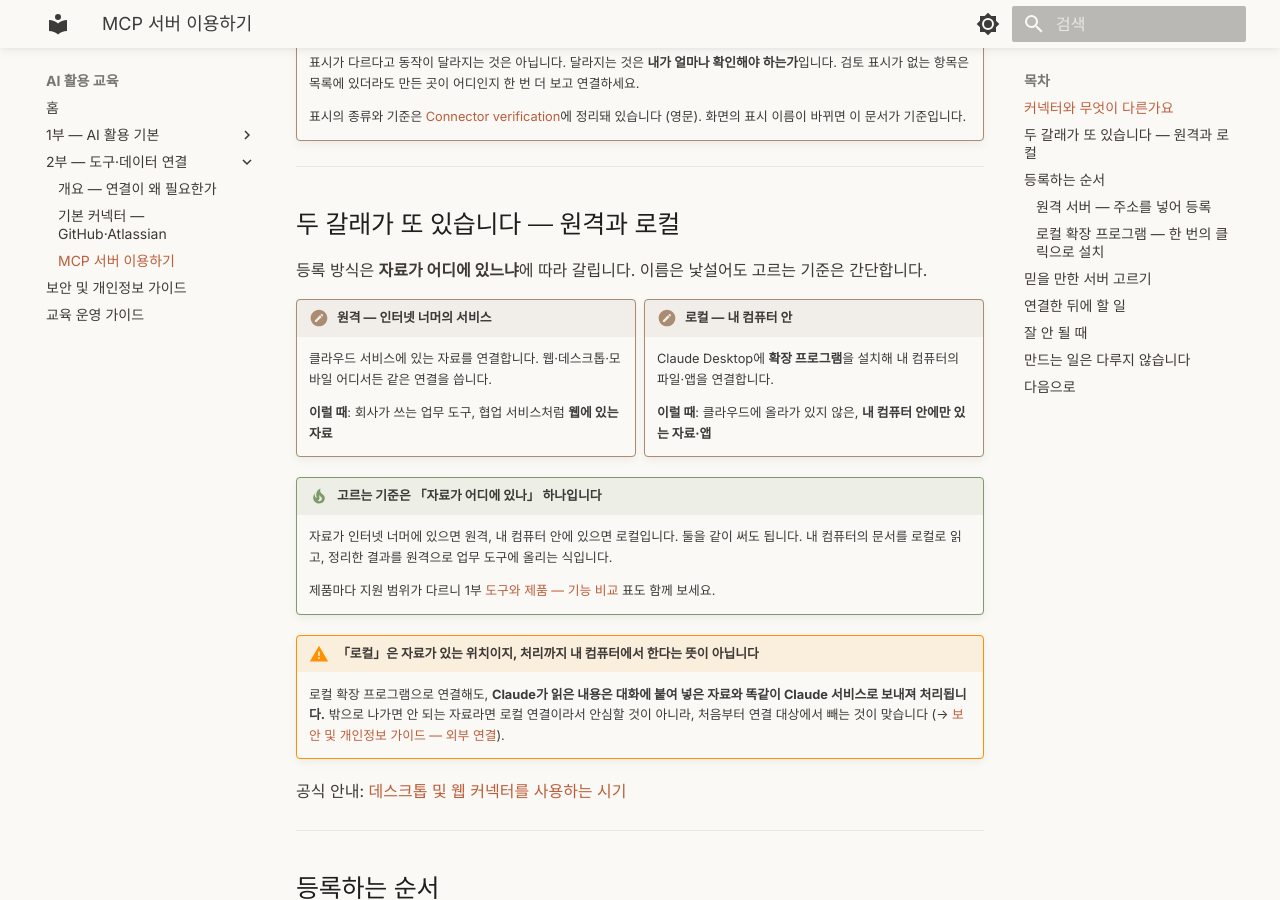
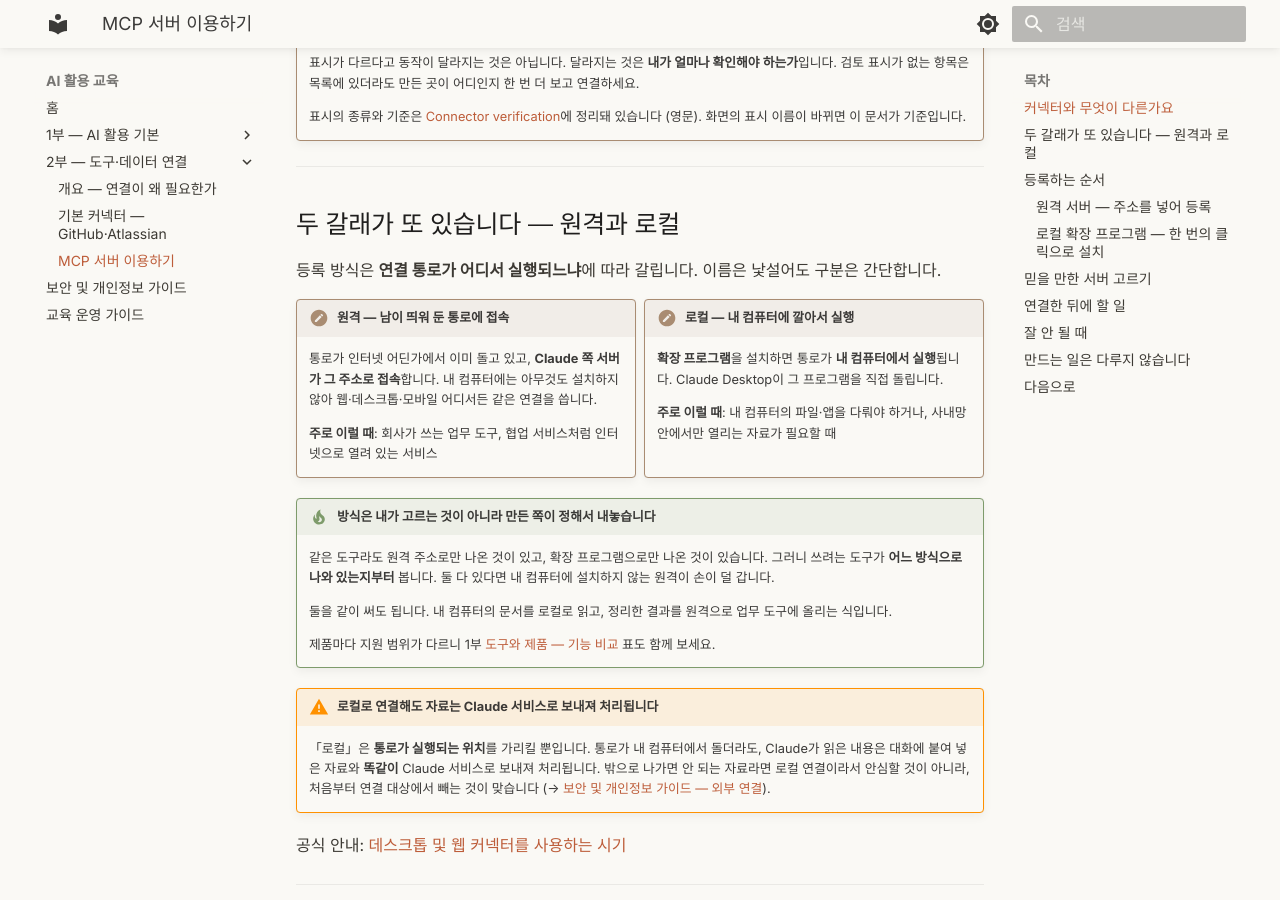
Before and after one commit to scroogy-dev/ai-onboarding, an MkDocs documentation site: the page built from docs/connect/mcp-servers.md, in a window 1280 px wide and 900 px high, scrolled down 1260 px. Built offline with MkDocs 1.6.1 and Material for MkDocs 9.7.7, drawn with Linux system fonts in a browser that asks for light colours.

Commit message:
docs: 원격·로컬 구분 기준을 실행 위치로 정정 (#49)
- 기준을 「자료가 어디에 있나」에서 「연결 통로가 어디서 실행되나」로 교체. 로컬 확장이 클라우드 자료를 다루는 흔한 경우와 어긋나던 문제
- 두 카드를 실행 주체로 재작성(Claude 쪽 서버가 접속 / 내 컴퓨터가 실행)하고 로컬 카드에 사내망 케이스 추가
- 고르는 기준 tip을 "방식은 만든 쪽이 정해서 내놓는다"로 교체. 기준이 자료 위치 하나라는 단정 제거
- 로컬 warning 제목을 사실 서술로 바꾸고 「로컬」이 통로 실행 위치임을 본문에 명시

```diff
--- a/docs/connect/mcp-servers.md
+++ b/docs/connect/mcp-servers.md
@@ -39,29 +39,31 @@
 
 ## 두 갈래가 또 있습니다 — 원격과 로컬 { #remote-vs-local }
 
-등록 방식은 **자료가 어디에 있느냐**에 따라 갈립니다. 이름은 낯설어도 고르는 기준은 간단합니다.
+등록 방식은 **연결 통로가 어디서 실행되느냐**에 따라 갈립니다. 이름은 낯설어도 구분은 간단합니다.
 
 <div class="grid" markdown>
 
-!!! note "원격 — 인터넷 너머의 서비스"
-    클라우드 서비스에 있는 자료를 연결합니다. 웹·데스크톱·모바일 어디서든 같은 연결을 씁니다.
+!!! note "원격 — 남이 띄워 둔 통로에 접속"
+    통로가 인터넷 어딘가에서 이미 돌고 있고, **Claude 쪽 서버가 그 주소로 접속**합니다. 내 컴퓨터에는 아무것도 설치하지 않아 웹·데스크톱·모바일 어디서든 같은 연결을 씁니다.
 
-    **이럴 때**: 회사가 쓰는 업무 도구, 협업 서비스처럼 **웹에 있는 자료**
+    **주로 이럴 때**: 회사가 쓰는 업무 도구, 협업 서비스처럼 인터넷으로 열려 있는 서비스
 
-!!! note "로컬 — 내 컴퓨터 안"
-    Claude Desktop에 **확장 프로그램**을 설치해 내 컴퓨터의 파일·앱을 연결합니다.
+!!! note "로컬 — 내 컴퓨터에 깔아서 실행"
+    **확장 프로그램**을 설치하면 통로가 **내 컴퓨터에서 실행**됩니다. Claude Desktop이 그 프로그램을 직접 돌립니다.
 
-    **이럴 때**: 클라우드에 올라가 있지 않은, **내 컴퓨터 안에만 있는 자료·앱**
+    **주로 이럴 때**: 내 컴퓨터의 파일·앱을 다뤄야 하거나, 사내망 안에서만 열리는 자료가 필요할 때
 
 </div>
 
-!!! tip "고르는 기준은 「자료가 어디에 있나」 하나입니다"
-    자료가 인터넷 너머에 있으면 원격, 내 컴퓨터 안에 있으면 로컬입니다. 둘을 같이 써도 됩니다. 내 컴퓨터의 문서를 로컬로 읽고, 정리한 결과를 원격으로 업무 도구에 올리는 식입니다.
+!!! tip "방식은 내가 고르는 것이 아니라 만든 쪽이 정해서 내놓습니다"
+    같은 도구라도 원격 주소로만 나온 것이 있고, 확장 프로그램으로만 나온 것이 있습니다. 그러니 쓰려는 도구가 **어느 방식으로 나와 있는지부터** 봅니다. 둘 다 있다면 내 컴퓨터에 설치하지 않는 원격이 손이 덜 갑니다.
+
+    둘을 같이 써도 됩니다. 내 컴퓨터의 문서를 로컬로 읽고, 정리한 결과를 원격으로 업무 도구에 올리는 식입니다.
 
     제품마다 지원 범위가 다르니 1부 [도구와 제품 — 기능 비교](../intro.md#claude-comparison) 표도 함께 보세요.
 
-!!! warning "「로컬」은 자료가 있는 위치이지, 처리까지 내 컴퓨터에서 한다는 뜻이 아닙니다"
-    로컬 확장 프로그램으로 연결해도, **Claude가 읽은 내용은 대화에 붙여 넣은 자료와 똑같이 Claude 서비스로 보내져 처리됩니다.** 밖으로 나가면 안 되는 자료라면 로컬 연결이라서 안심할 것이 아니라, 처음부터 연결 대상에서 빼는 것이 맞습니다 (→ [보안 및 개인정보 가이드 — 외부 연결](../security-guide.md#external-connection)).
+!!! warning "로컬로 연결해도 자료는 Claude 서비스로 보내져 처리됩니다"
+    「로컬」은 **통로가 실행되는 위치**를 가리킬 뿐입니다. 통로가 내 컴퓨터에서 돌더라도, Claude가 읽은 내용은 대화에 붙여 넣은 자료와 **똑같이** Claude 서비스로 보내져 처리됩니다. 밖으로 나가면 안 되는 자료라면 로컬 연결이라서 안심할 것이 아니라, 처음부터 연결 대상에서 빼는 것이 맞습니다 (→ [보안 및 개인정보 가이드 — 외부 연결](../security-guide.md#external-connection)).
 
 공식 안내: [데스크톱 및 웹 커넥터를 사용하는 시기](https://support.claude.com/ko/articles/11725091)
 
```
